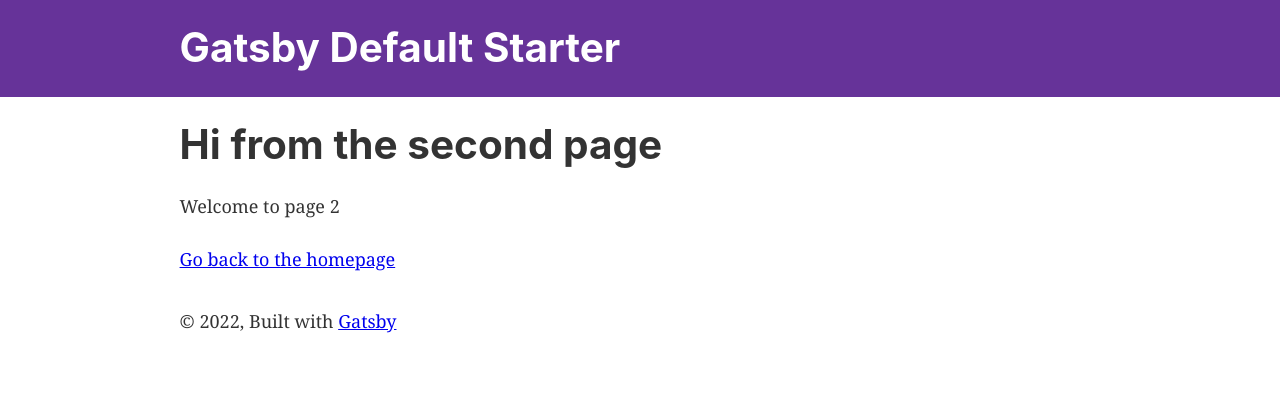
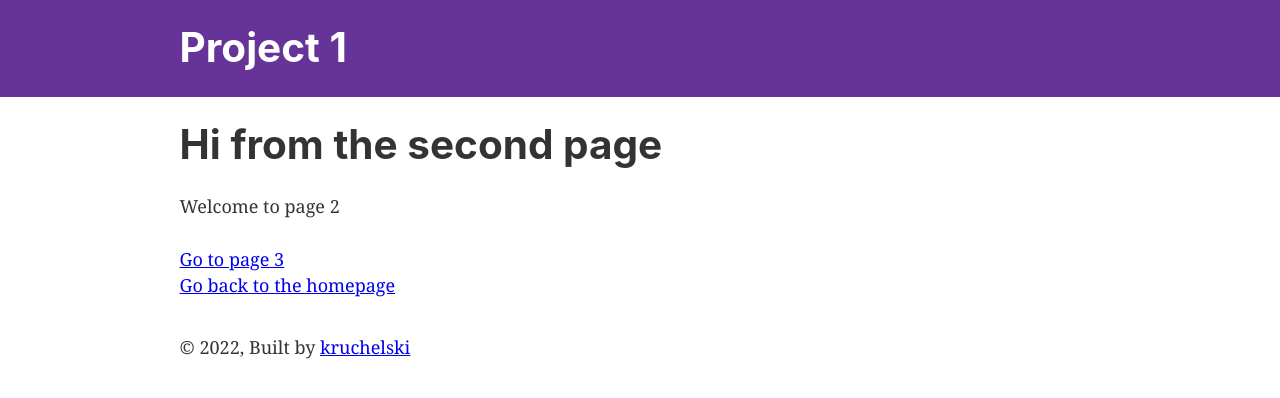
Before and after one commit to kruchelski/gatsby-tutorial, a Gatsby site: page /page-2 in a window 1280 px wide. Built offline with nearby package versions, Linux system fonts and the light colour scheme; Gatsby itself is replaced by a stand-in of ours.

Commit message:
add page and graphql queries

```diff
--- a/gatsby-config.js
+++ b/gatsby-config.js
@@ -1,8 +1,8 @@
 module.exports = {
   siteMetadata: {
-    title: `Gatsby Default Starter`,
+    title: `Project 1`,
     description: `Kick off your next, great Gatsby project with this default starter. This barebones starter ships with the main Gatsby configuration files you might need.`,
-    author: `@gatsbyjs`,
+    author: `kruchelski`,
     siteUrl: `https://gatsbystarterdefaultsource.gatsbyjs.io/`,
   },
   plugins: [
@@ -35,4 +35,4 @@ module.exports = {
     // To learn more, visit: https://gatsby.dev/offline
     // `gatsby-plugin-offline`,
   ],
-}
+};
--- a/src/components/layout.js
+++ b/src/components/layout.js
@@ -5,23 +5,24 @@
  * See: https://www.gatsbyjs.com/docs/use-static-query/
  */
 
-import * as React from "react"
-import PropTypes from "prop-types"
-import { useStaticQuery, graphql } from "gatsby"
+import * as React from 'react';
+import PropTypes from 'prop-types';
+import { useStaticQuery, graphql } from 'gatsby';
 
-import Header from "./header"
-import "./layout.css"
+import Header from './header';
+import './layout.css';
 
 const Layout = ({ children }) => {
   const data = useStaticQuery(graphql`
-    query SiteTitleQuery {
+    query SiteMetadata {
       site {
         siteMetadata {
           title
+          author
         }
       }
     }
-  `)
+  `);
 
   return (
     <>
@@ -39,17 +40,22 @@ const Layout = ({ children }) => {
             marginTop: `2rem`,
           }}
         >
-          © {new Date().getFullYear()}, Built with
-          {` `}
-          <a href="https://www.gatsbyjs.com">Gatsby</a>
+          © {new Date().getFullYear()}, Built by&nbsp;
+          <a
+            href="https://github.com/kruchelski"
+            target="_blank"
+            rel="noreferrer"
+          >
+            {data.site.siteMetadata.author}
+          </a>
         </footer>
       </div>
     </>
-  )
-}
+  );
+};
 
 Layout.propTypes = {
   children: PropTypes.node.isRequired,
-}
+};
 
-export default Layout
+export default Layout;
--- a/src/pages/page-2.js
+++ b/src/pages/page-2.js
@@ -1,16 +1,17 @@
-import * as React from "react"
-import { Link } from "gatsby"
+import * as React from 'react';
+import { Link } from 'gatsby';
 
-import Layout from "../components/layout"
-import Seo from "../components/seo"
+import Layout from '../components/layout';
+import Seo from '../components/seo';
 
 const SecondPage = () => (
   <Layout>
     <Seo title="Page two" />
     <h1>Hi from the second page</h1>
     <p>Welcome to page 2</p>
+    <Link to="/posts/page-3">Go to page 3</Link> <br />
     <Link to="/">Go back to the homepage</Link>
   </Layout>
-)
+);
 
-export default SecondPage
+export default SecondPage;
```
Also changed, not shown: src/pages/posts/page-3.js (added, +30 -0 lines).
